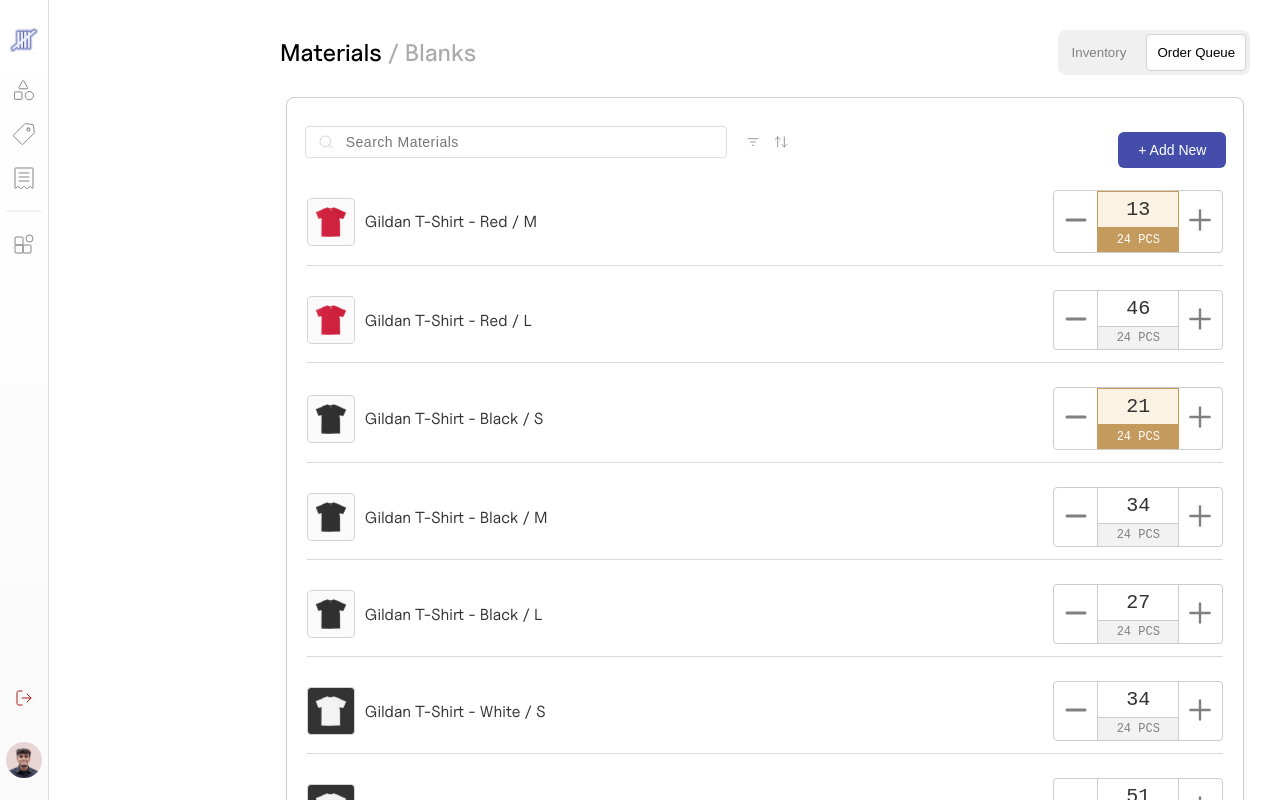
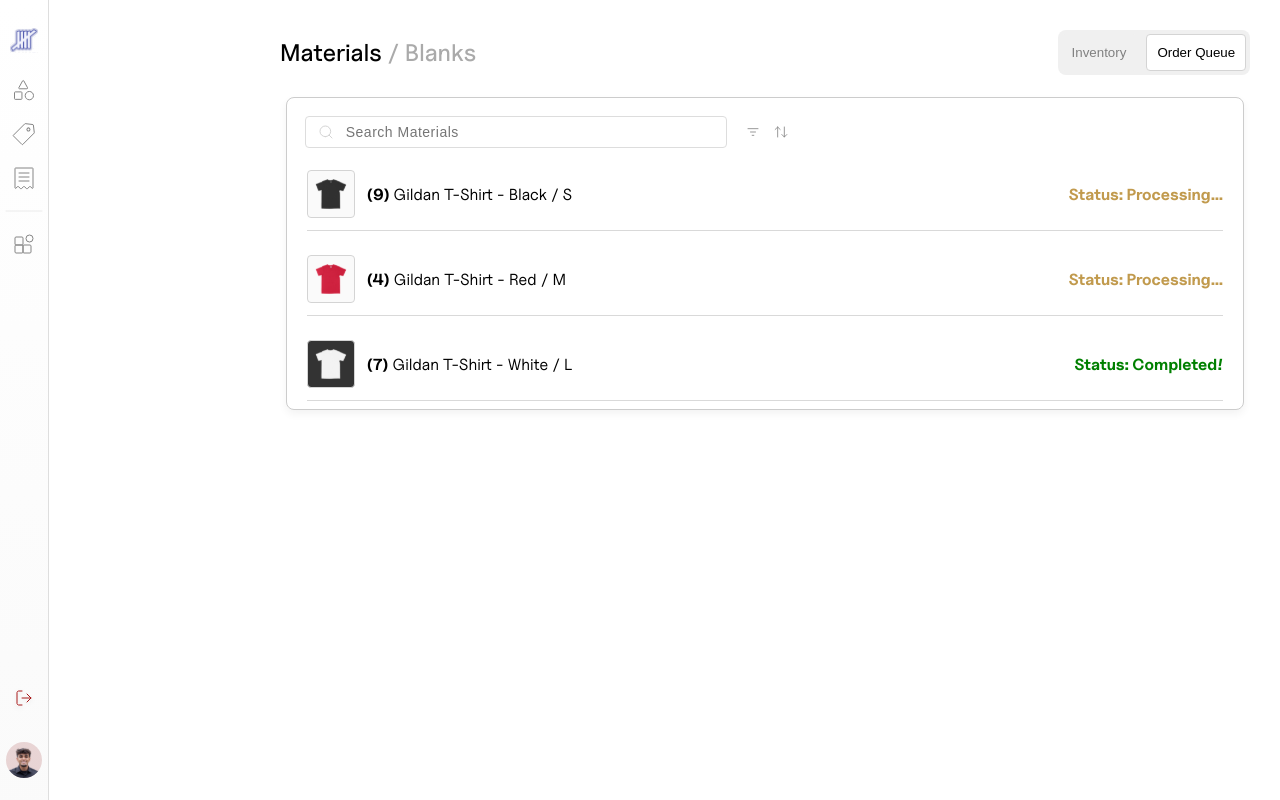
Before and after one commit to Sonyaal/lava-dev-challenge, a Next.js app: page / in a window 1280 px wide. Both pictures are taken after a click on the button "Order Queue". Shown: the top 800 px of the page. Built offline with nearby package versions, Linux system fonts and the light colour scheme; a web font is replaced by a local one.

Commit message:
implemented order queue

```diff
--- /dev/null
+++ b/src/app/assets/styles/OrderQueue.css
@@ -0,0 +1,20 @@
+.product-info-container {
+  display: flex;
+  align-items: center;
+  justify-content: space-between; /* Pushes status to the right */
+  width: 100%; /* Ensures it stretches full width */
+  gap: 12px; /* Adds spacing between elements */
+}
+
+/* Ensure the status text aligns to the right */
+.status-text-processing {
+  margin-left: auto; /* Pushes status text to the right */
+  color: #C19A4D;
+  font-weight: bold;
+}
+
+.status-text-complete {
+  margin-left: auto; /* Pushes status text to the right */
+  color: #008000;
+  font-weight: bold;
+}
--- a/src/app/components/Header.tsx
+++ b/src/app/components/Header.tsx
@@ -1,13 +1,14 @@
 "use client";
 
-import React, { useState } from "react";
+import React from "react";
 import "../assets/styles/header.css"; // Ensure styles are correctly imported
 
-const Header: React.FC = () => {
-//   const [activeTab, setActiveTab] = useState("inventory");
-  const [activeButton, setActiveButton] = useState("inventory"); // Tracks which button is active
+interface HeaderProps {
+  activeTab: string;
+  setActiveTab: (tab: string) => void;
+}
 
-
+const Header: React.FC<HeaderProps> = ({ activeTab, setActiveTab }) => {
   return (
     <div className="header-container">
       <h2 className="h2">
@@ -15,24 +16,22 @@
       </h2>
 
       {/* Tab Buttons */}
-      {/* <div className="tab-buttons"> */}
       <div className="header-button">
         <div className="container">
           <button
-                    className={activeButton === "inventory" ? "active" : ""}
-                    onClick={() => setActiveButton("inventory")}
+            className={activeTab === "inventory" ? "active" : ""}
+            onClick={() => setActiveTab("inventory")}
           >
             Inventory
           </button>
           <button
-                    className={activeButton === "orderQueue" ? "active" : ""}
-                    onClick={() => setActiveButton("orderQueue")}
+            className={activeTab === "orderQueue" ? "active" : ""}
+            onClick={() => setActiveTab("orderQueue")}
           >
             Order Queue
           </button>
         </div>
       </div>
-        {/* </div> */}
     </div>
   );
 };
--- /dev/null
+++ b/src/app/components/OrderQueue.tsx
@@ -0,0 +1,50 @@
+"use client";
+
+import "../assets/styles/Inventory.css";
+import "../assets/styles/OrderQueue.css";
+
+export default function Inventory() {
+  return (
+    <div className="inventory-container">
+
+    <div className="header-container">
+    {/* Search Bar */}
+    <div className="search-container">
+        {/* Search Icon on the Left */}
+        <img src="../../../search.svg" alt="Search" className="search-icon" />
+
+        {/* Search Input */}
+        <input type="text" placeholder="Search Materials" />
+    </div>
+    {/* Filter & Sort Icons on the Right */}
+    <div className="search-icons">
+        <img src="../../../filter.svg" alt="Filter" />
+        <img src="../../../sort.svg" alt="Sort" />
+    </div>
+    </div>
+      <div className="inventory-list">
+          <div className="inventory-item">
+            <div className="product-info-container">
+                <img src="../../../tshirt-black.svg" alt="Gildan T-Shirt - Red / M" />
+            <span className="product-name"><b>(9)</b> Gildan T-Shirt - Black / S </span>
+            <span className="status-text-processing">Status: Processing...</span>
+            </div>
+          </div>
+          <div className="inventory-item">
+            <div className="product-info-container">
+                <img src="../../../tshirt-red.svg" alt="Gildan T-Shirt - Red / M" />
+            <span className="product-name"><b>(4)</b> Gildan T-Shirt - Red / M </span>
+            <span className="status-text-processing">Status: Processing...</span>
+            </div>
+          </div>
+          <div className="inventory-item">
+            <div className="product-info-container">
+                <img src="../../../tshirt-white.svg" alt="Gildan T-Shirt - White / L" />
+            <span className="product-name"><b>(7)</b> Gildan T-Shirt - White / L </span>
+            <span className="status-text-complete">Status: Completed!</span>
+            </div>
+          </div>
+      </div>
+    </div>
+  );
+}
--- a/src/app/page.tsx
+++ b/src/app/page.tsx
@@ -1,13 +1,20 @@
 "use client"; // Ensures it runs on the client side
 
+import { useState } from "react";
 import Inventory from "@/app/components/Inventory";
 import Header from "@/app/components/Header";
+import OrderQueue from "@/app/components/OrderQueue";
 
 export default function Home() {
+  const [activeTab, setActiveTab] = useState("inventory"); // Default to inventory
+
   return (
     <div>
-    <div><Header /></div>
-    <div><Inventory /></div>
-  </div>
+      {/* Pass state to Header */}
+      <Header activeTab={activeTab} setActiveTab={setActiveTab} />
+
+      {/* Conditionally render Inventory or OrderQueue */}
+      {activeTab === "inventory" ? <Inventory /> : <OrderQueue />}
+    </div>
   );
 }
```
Lines whose indentation alone changed are shown as unchanged.
